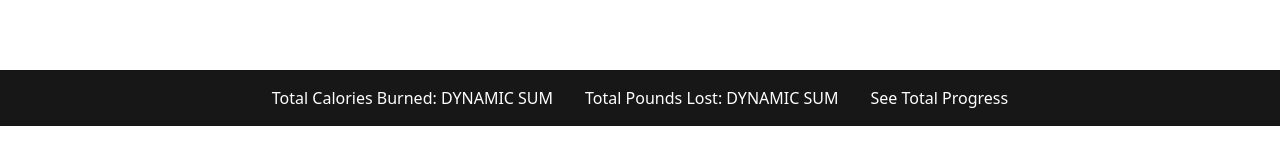
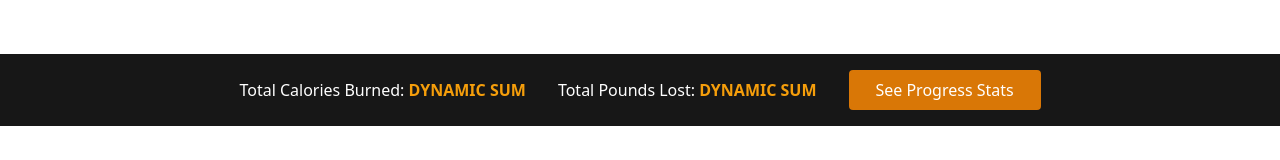
Before and after one commit to TechTitansGeaux/MyFitFix, a React app: page /home in a window 1280 px wide. Shown: the part 674-834 px from the top of the page. Built offline with nearby package versions, Linux system fonts and the light colour scheme; no server answers; the HTML template or start-up script is replaced by a standard one.

Commit message:
update Goals.jsx view

```diff
--- a/client/src/MainPage/Goals.jsx
+++ b/client/src/MainPage/Goals.jsx
@@ -8,15 +8,20 @@ const Goals = ({ user, ateTotal, dailyBurn, dailyWorkout }) => {
     const navigate = useNavigate();
   return (
     <div className="alert alert-dismissible fade show fixed bottom-0 right-0 left-0 z-[1030] w-full items-center justify-between bg-neutral-900 py-4 px-6 text-center text-white">
-      <div className="flex-hori center-content-hori">
+      <div className="flex-hori center-content">
         <div className="margin-hori-sm">
-          Total Calories Burned: <span>DYNAMIC SUM</span>
+          Total Calories Burned:{" "}
+          <span className="text-amber-500 font-semibold">DYNAMIC SUM</span>
         </div>
         <div className="margin-hori-sm">
-          Total Pounds Lost: <span>DYNAMIC SUM</span>
+          Total Pounds Lost:{" "}
+          <span className="text-amber-500 font-semibold">DYNAMIC SUM</span>
         </div>
-        <button className="margin-hori-sm" onClick={() => navigate("/home")}>
-          See Total Progress
+        <button
+          className="margin-hori-sm py-2 focus:outline-none dark:text-white justify-start hover:text-white focus:bg-sky-500 bg-amber-600	 focus:text-white hover:bg-sky-500 text-white rounded items-center space-x-6 w-48 min-h-max"
+          onClick={() => navigate("/home")}
+        >
+          See Progress Stats
         </button>
       </div>
     </div>
--- a/client/src/style.css
+++ b/client/src/style.css
@@ -11,8 +11,9 @@
   justify-content: space-between;
 }
 
-.center-content-hori {
+.center-content {
   justify-content: center;
+  align-items: center;
 }
 
 .margin-hori-sm {
@@ -20,7 +21,7 @@
 }
 
 /* MEDIA QUERIES */
-@media screen and (max-width: 480) {
+@media screen and (max-width: 520) {
   .flex-hori {
     flex-direction: column;
   }
```
